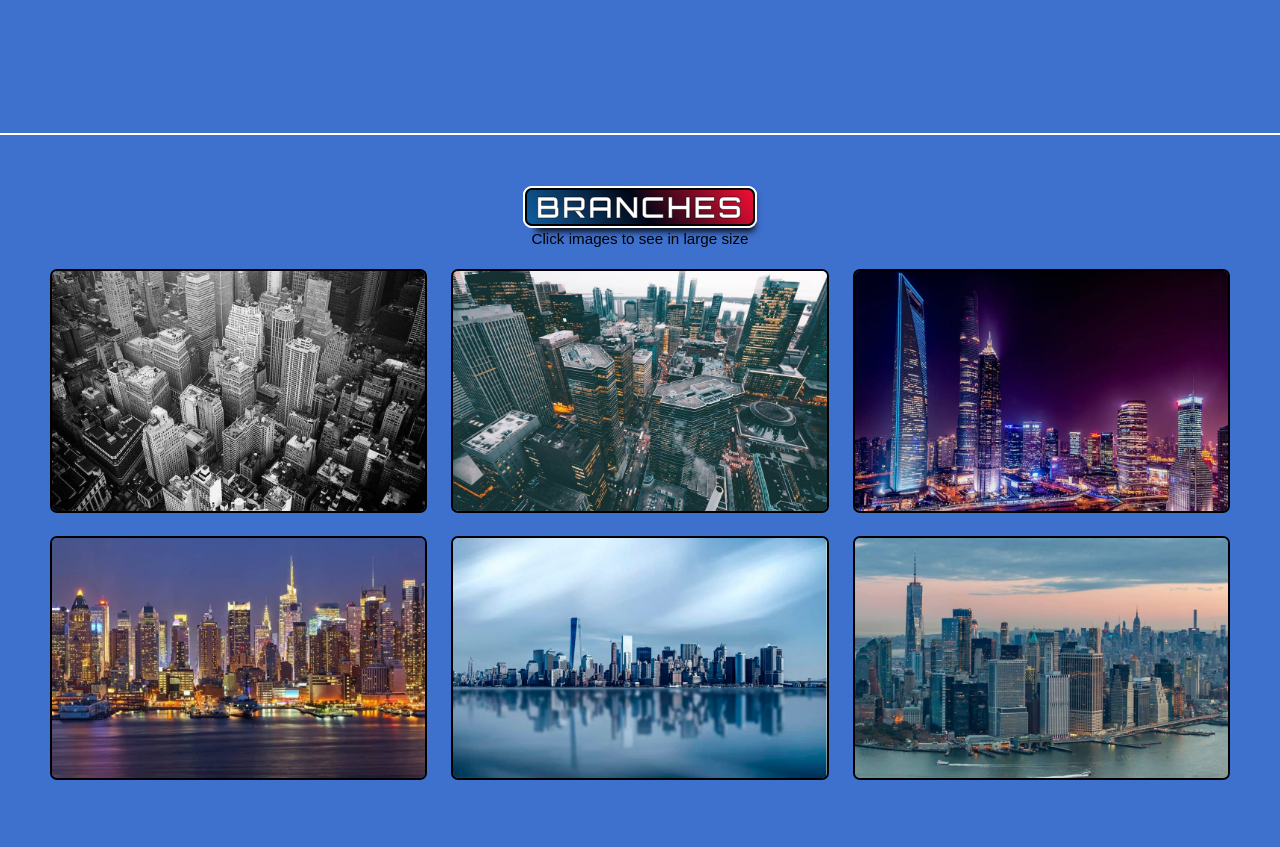
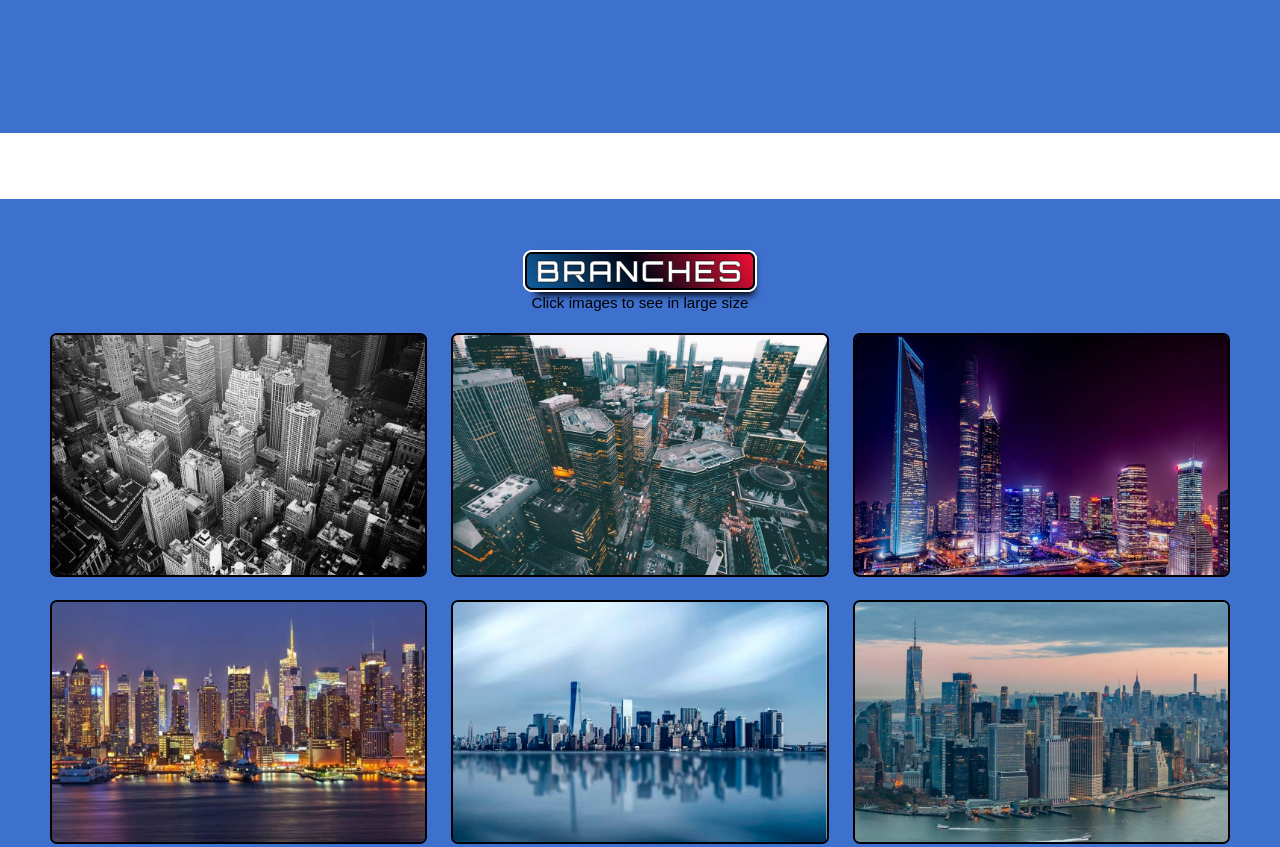
Before and after one commit to ChristianBDevezas/web-testing, a plain HTML site: page index.html in a window 1280 px wide. Shown: the part 680-1527 px from the top of the page. Drawn offline with nearby package versions, Linux system fonts and the light colour scheme; animation ran at ten frames a second; a web font is replaced by a local one.

Commit message:
fix margin

```diff
--- a/css/history.css
+++ b/css/history.css
@@ -243,6 +243,10 @@ p.comment {
 /** end comment class **/
 
 /** BRANCHES **/
+.branches {
+    margin-top: 4rem;
+}
+
 .branches__content__gallery {
     margin: -4px auto 0 auto;
     display: grid;
```
